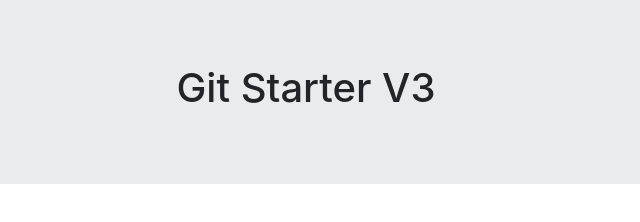
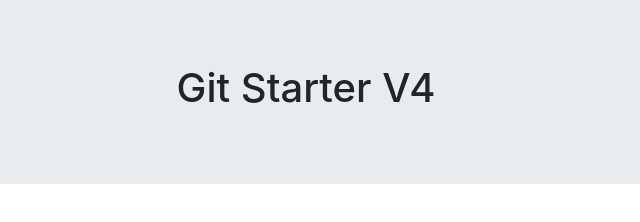
Before and after one commit to Saleik/git_starter, a plain HTML site: page index.html in a window 1280 px wide. Shown: the full height of the page, 334-974 px from the left. Drawn offline with nearby package versions, Linux system fonts and the light colour scheme.

Commit message:
V4 index.html

```diff
--- a/index.html
+++ b/index.html
@@ -14,7 +14,7 @@
     <div class="container-fluid">
         <div class="container jumbotron">
             <div class="text-center">
-                <h1>Git Starter V3</h1>
+                <h1>Git Starter V4</h1>
             </div>
         </div>
     </div>
```
